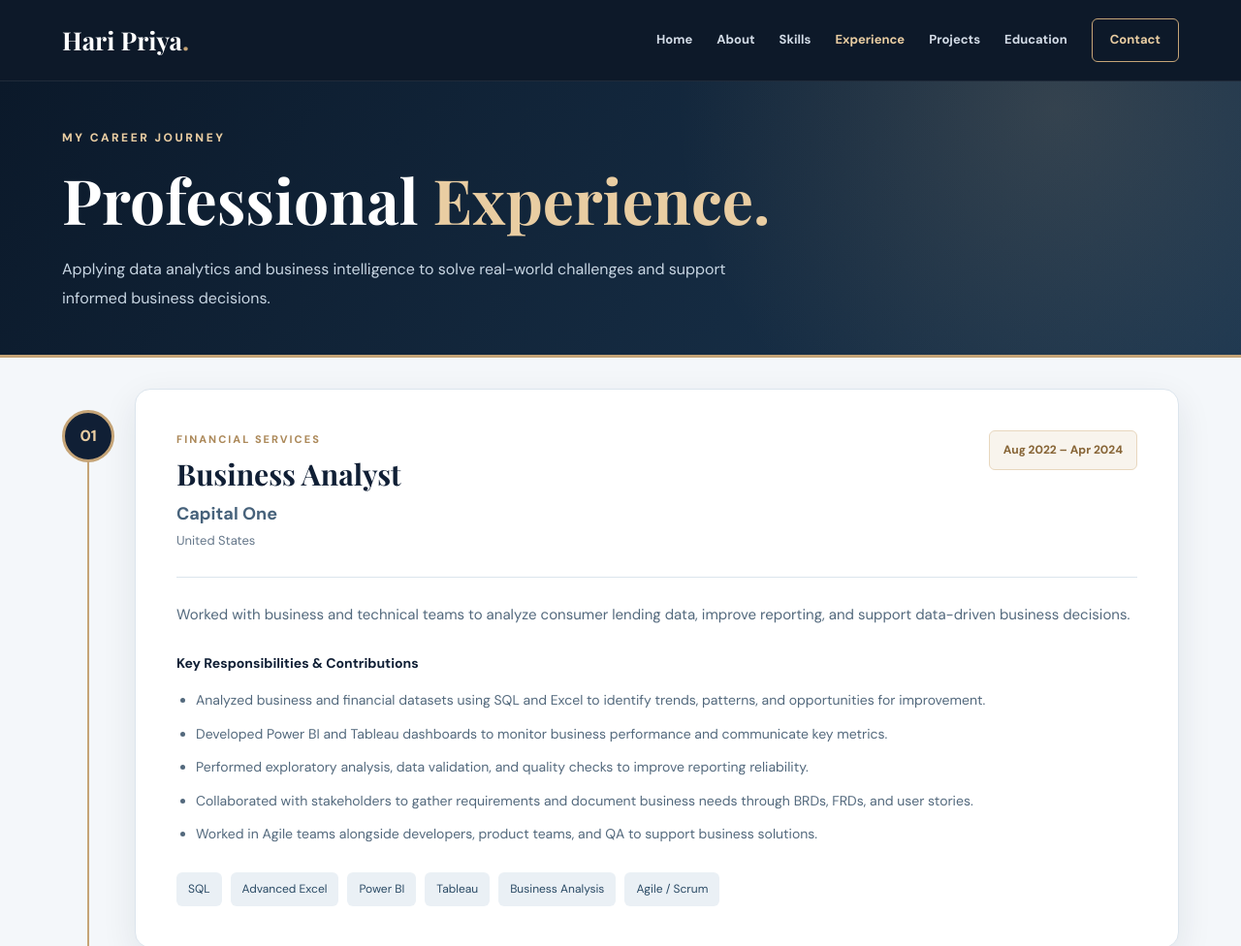
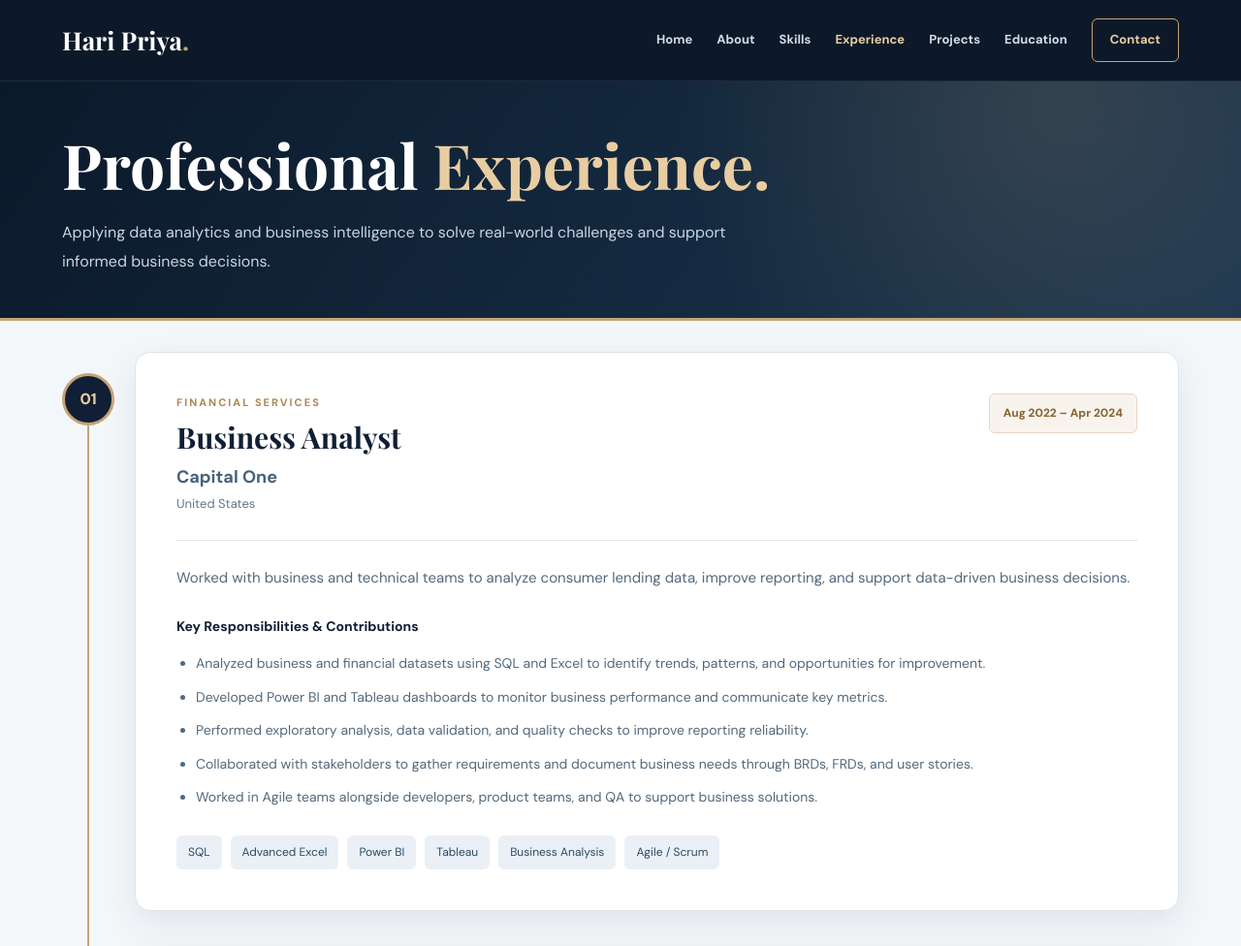
Before and after one commit to haripriya-portfolio/business-data-analyst-portfolio, a plain HTML site: page experience.html in a window 1280 px wide. Shown: the top 976 px of the page at 97% size. Drawn offline with nearby package versions, Linux system fonts and the light colour scheme.

Commit message:
Keep single experience heading

```diff
--- a/experience.html
+++ b/experience.html
@@ -17,6 +17,10 @@
     /* Experience page only */
     .experience-page .page-banner {
       padding: 48px 0 42px;
+    }
+
+    .experience-page .page-banner h1 {
+      margin-bottom: 16px;
     }
 
     .experience-page .experience-section {
@@ -77,10 +81,6 @@
     <!-- SINGLE MAIN HEADING -->
     <section class="page-banner">
       <div class="container">
-
-        <p class="section-label">
-          MY CAREER JOURNEY
-        </p>
 
         <h1>
           Professional <span>Experience.</span>
```
